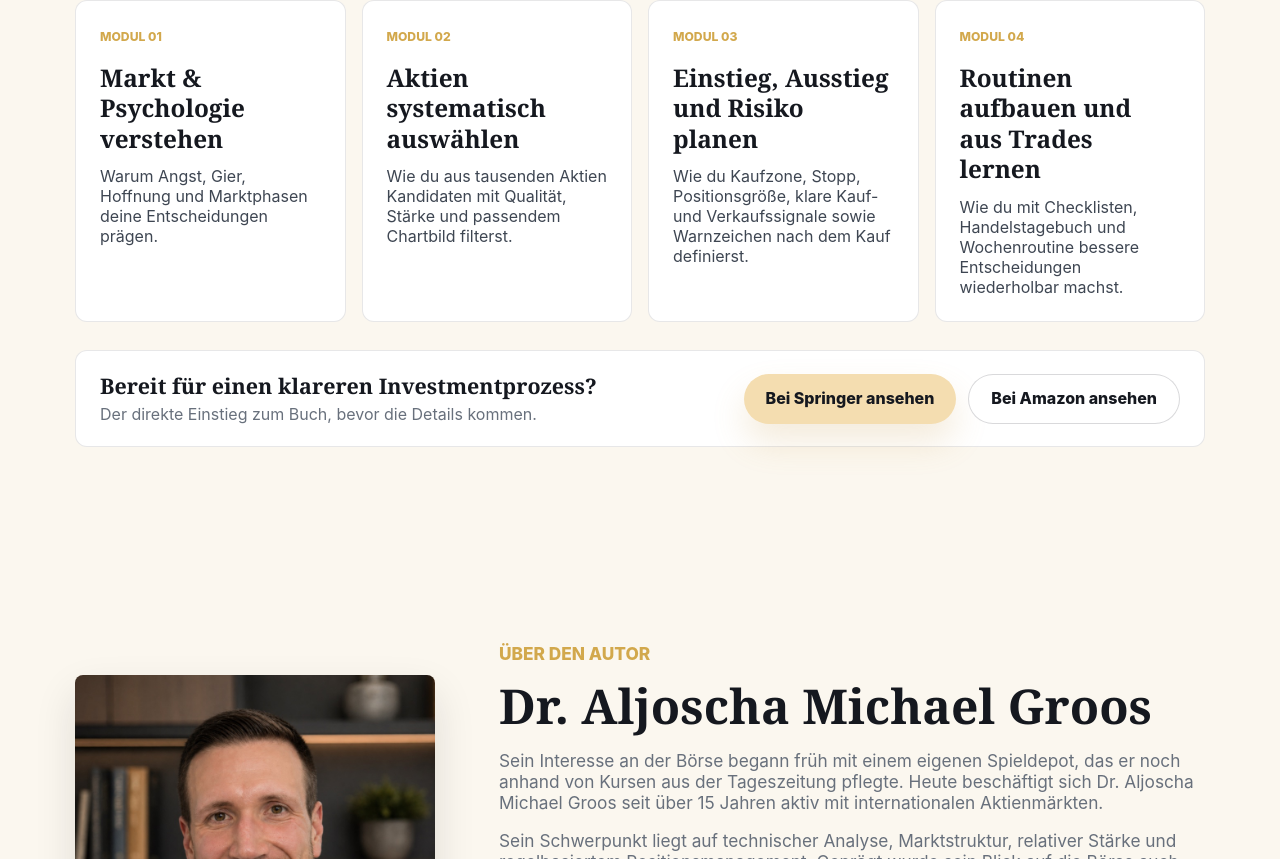
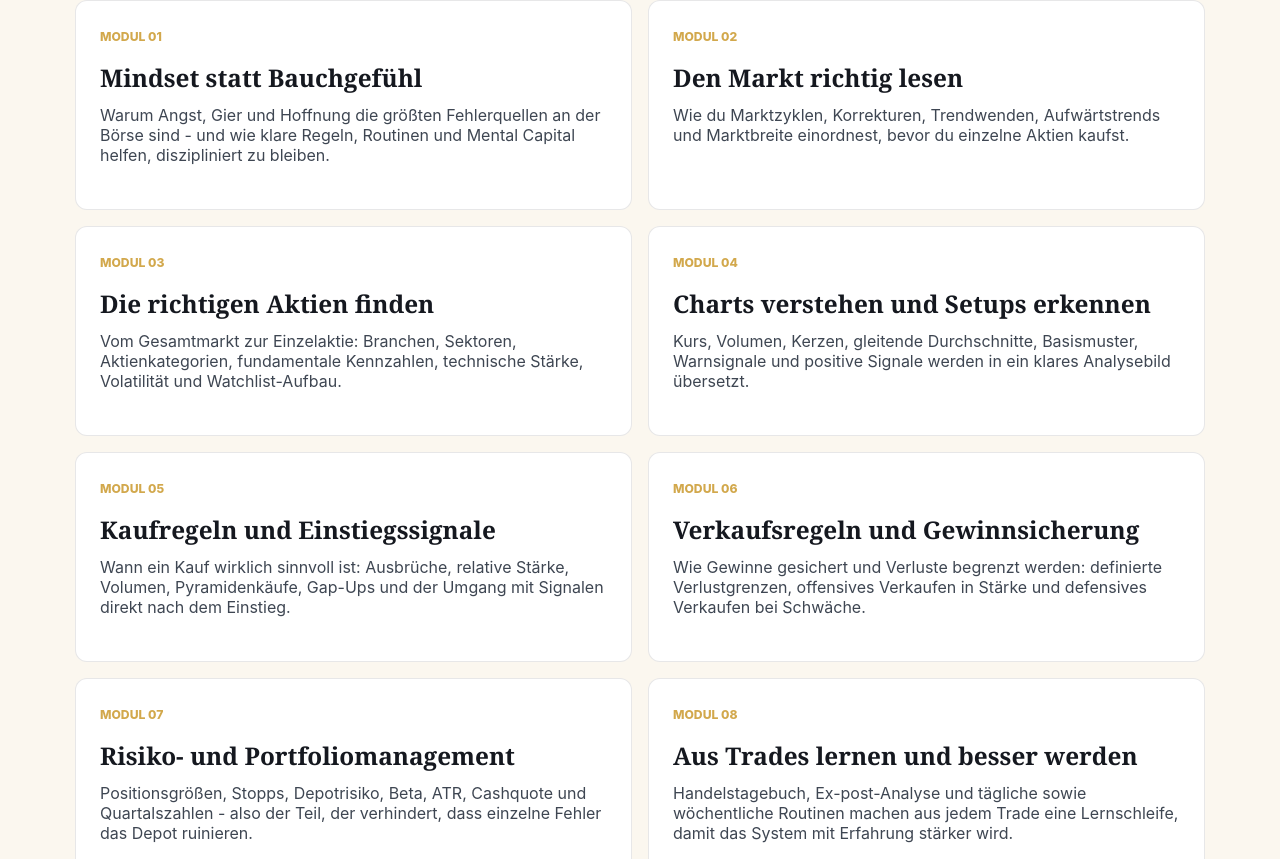
Before and after one commit to Druckkette/boerse_landingpage, a React (Vite) app: page / in a window 1280 px wide. Shown: the part 1941-2800 px from the top of the page. Built offline with nearby package versions, Linux system fonts and the light colour scheme.

Commit message:
Expand book modules

```diff
--- a/src/content.ts
+++ b/src/content.ts
@@ -61,24 +61,44 @@ export const processSteps = [
 
 export const bookContents = [
   {
-    title: "Markt & Psychologie verstehen",
+    title: "Mindset statt Bauchgefühl",
     text:
-      "Warum Angst, Gier, Hoffnung und Marktphasen deine Entscheidungen prägen."
+      "Warum Angst, Gier und Hoffnung die größten Fehlerquellen an der Börse sind - und wie klare Regeln, Routinen und Mental Capital helfen, diszipliniert zu bleiben."
   },
   {
-    title: "Aktien systematisch auswählen",
+    title: "Den Markt richtig lesen",
     text:
-      "Wie du aus tausenden Aktien Kandidaten mit Qualität, Stärke und passendem Chartbild filterst."
+      "Wie du Marktzyklen, Korrekturen, Trendwenden, Aufwärtstrends und Marktbreite einordnest, bevor du einzelne Aktien kaufst."
   },
   {
-    title: "Einstieg, Ausstieg und Risiko planen",
+    title: "Die richtigen Aktien finden",
     text:
-      "Wie du Kaufzone, Stopp, Positionsgröße, klare Kauf- und Verkaufssignale sowie Warnzeichen nach dem Kauf definierst."
+      "Vom Gesamtmarkt zur Einzelaktie: Branchen, Sektoren, Aktienkategorien, fundamentale Kennzahlen, technische Stärke, Volatilität und Watchlist-Aufbau."
   },
   {
-    title: "Routinen aufbauen und aus Trades lernen",
+    title: "Charts verstehen und Setups erkennen",
     text:
-      "Wie du mit Checklisten, Handelstagebuch und Wochenroutine bessere Entscheidungen wiederholbar machst."
+      "Kurs, Volumen, Kerzen, gleitende Durchschnitte, Basismuster, Warnsignale und positive Signale werden in ein klares Analysebild übersetzt."
+  },
+  {
+    title: "Kaufregeln und Einstiegssignale",
+    text:
+      "Wann ein Kauf wirklich sinnvoll ist: Ausbrüche, relative Stärke, Volumen, Pyramidenkäufe, Gap-Ups und der Umgang mit Signalen direkt nach dem Einstieg."
+  },
+  {
+    title: "Verkaufsregeln und Gewinnsicherung",
+    text:
+      "Wie Gewinne gesichert und Verluste begrenzt werden: definierte Verlustgrenzen, offensives Verkaufen in Stärke und defensives Verkaufen bei Schwäche."
+  },
+  {
+    title: "Risiko- und Portfoliomanagement",
+    text:
+      "Positionsgrößen, Stopps, Depotrisiko, Beta, ATR, Cashquote und Quartalszahlen - also der Teil, der verhindert, dass einzelne Fehler das Depot ruinieren."
+  },
+  {
+    title: "Aus Trades lernen und besser werden",
+    text:
+      "Handelstagebuch, Ex-post-Analyse und tägliche sowie wöchentliche Routinen machen aus jedem Trade eine Lernschleife, damit das System mit Erfahrung stärker wird."
   }
 ];
 
--- a/src/styles.css
+++ b/src/styles.css
@@ -658,12 +658,12 @@ h4 {
 
 .learning-modules {
   display: grid;
-  grid-template-columns: repeat(4, minmax(0, 1fr));
+  grid-template-columns: repeat(2, minmax(0, 1fr));
   gap: 16px;
 }
 
 .learning-module {
-  min-height: 230px;
+  min-height: 210px;
   border: 1px solid rgba(21, 24, 31, 0.1);
   border-radius: 12px;
   padding: 24px;
```
